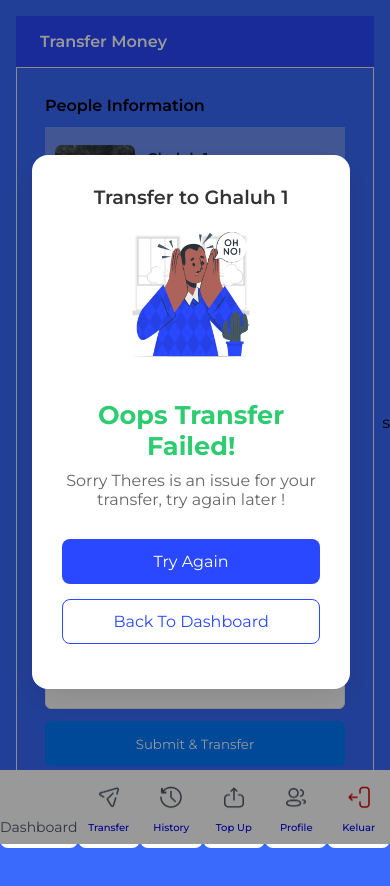
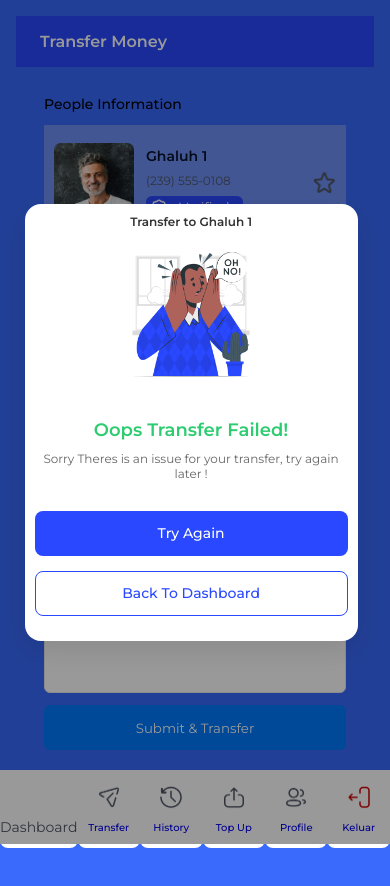
Before and after one commit to HN721/fgo24-css-slicing, a website: page src/Dashboard/failed.html in a window 390 px wide. Drawn offline with Linux system fonts and the light colour scheme; files that its build step writes are made by us from their sources; a web font is replaced by a local one.

Commit message:
fix: update slicing modal

```diff
--- a/src/Dashboard/style.css
+++ b/src/Dashboard/style.css
@@ -1586,6 +1586,59 @@ display: none;
     font-weight: 400;
     font-size: 14px;
   }
+  .pin,.btn-primary4, .pin-child{
+    width: 100%;
+    max-width: 332px;
+    border: none;
+  }
+  .pin-child{
+    padding: 0;
+  }
+  .detail-box > p{
+    font-weight: 500;
+    font-size: 14px;
+  }
+  .frame{
+   gap: 5;
+  }
+  .frame > button{
+    margin-top: 0;
+  }
+  .detail-trans{
+    border: none;
+  }
+  .Amount p:first-child, .note p:first-child{
+    font-weight: 500;
+    font-size: 14px;
+  }
+  .Amount p:nth-child(2), .note p:nth-child(2){
+    font-weight: 400;
+    font-size: 12px;
+  }
+  .modal-content1{
+    width: 100%;
+    max-width: 333px;
+    width: 590px;
+    padding: 10px;
+
+  }
+  .modal-title{
+    font-weight: 600;
+    font-size: 12px;
+  }
+  .success-text{
+    font-weight: 600;
+    font-size: 18px;
+  }
+  .desc-text{
+    font-weight: 400;
+    font-size: 12px;
+  }
+  .btn-contact, .btn-conta{
+    width: 100%;
+    font-weight: 500;
+    font-size: 14px;
+  }
 }
 .list-trans > p{
   display: none;
```
Also changed, not shown: src/Dashboard/change-pin.html (+5 -5 lines).
